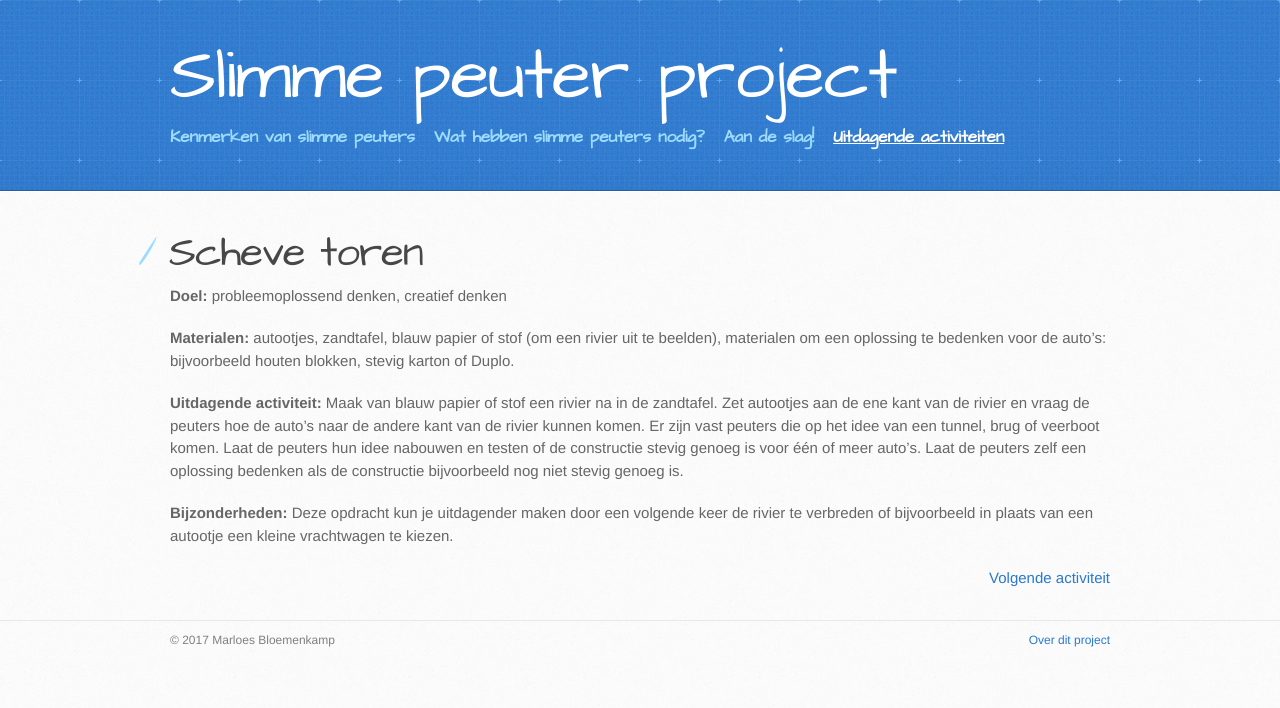
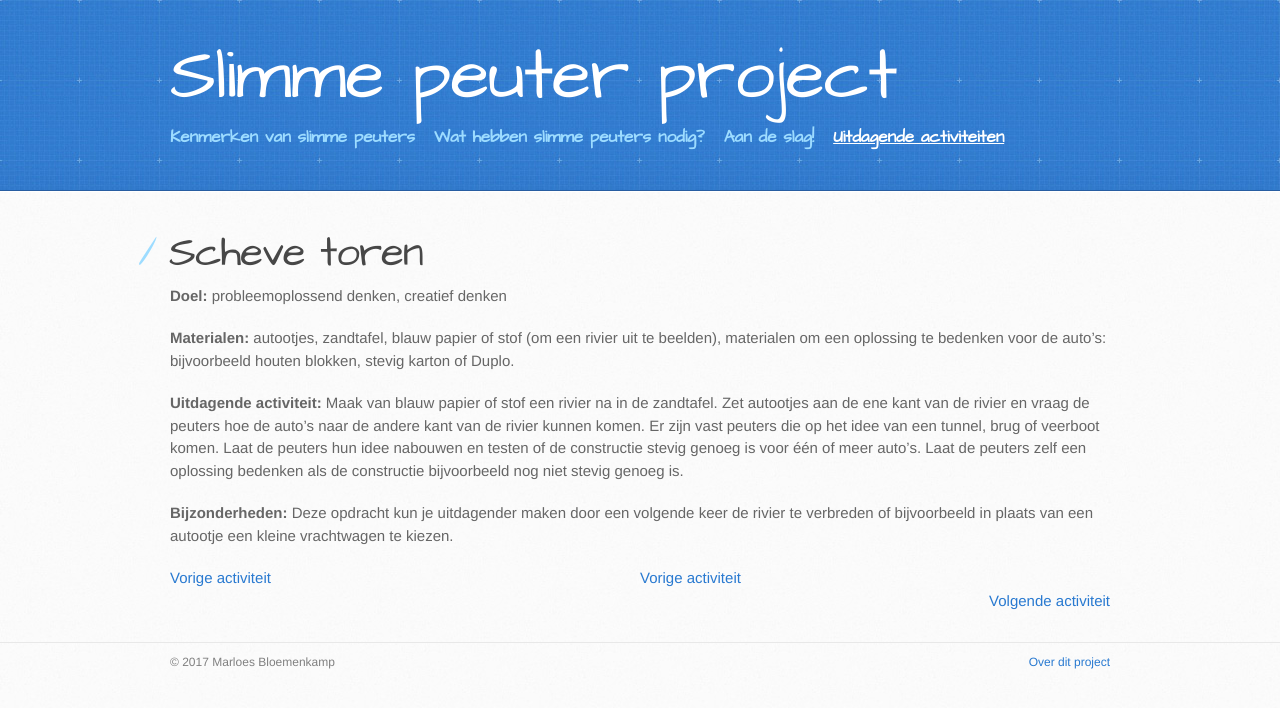
Before and after one commit to marloesbloemenkamp/marloesbloemenkamp.github.io, a Jekyll site: the page built from activiteiten/scheve_toren.md, in a window 1280 px wide. Shown: the top 708 px of the page. Built offline with Jekyll 4.4.1, drawn with Linux system fonts in a browser that asks for light colours; part of the change alters nothing that is shown.

```diff
--- a/activiteiten/scheve_toren.md
+++ b/activiteiten/scheve_toren.md
@@ -2,9 +2,13 @@
 layout: activiteiten
 title: Scheve toren
 permalink: activiteiten/scheve_toren/
-menu_index: 1
+menu_index: 4
 parent: activiteiten
-tags: [probleemoplossend denken, creatief denken, bouwen]
+tags:
+  - probleemoplossend denken
+  - creatief denken
+  - bouwen
+published: true
 ---
 
 **Doel:** probleemoplossend denken, creatief denken
```
